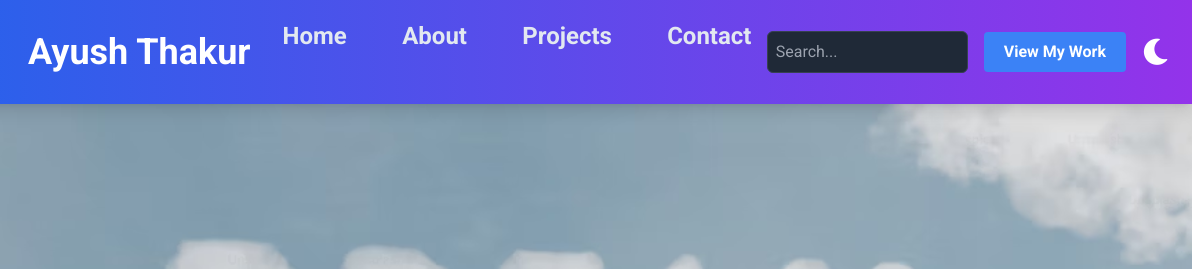
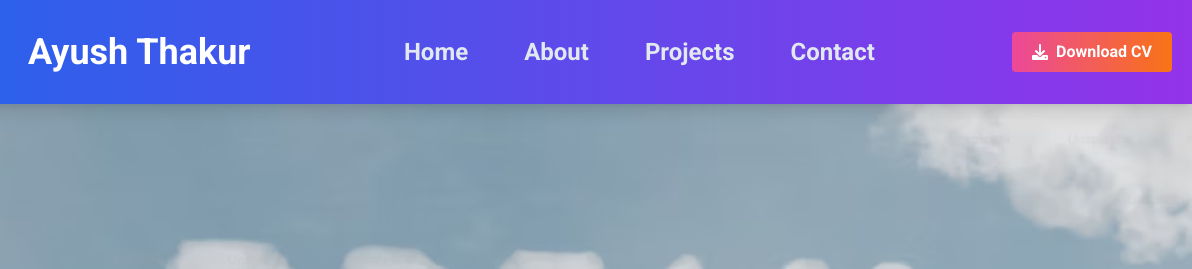
Before and after one commit to ayushthakur163/portfolio-1, a plain HTML site: page index.html in a window 1280 px wide. Shown: the top 269 px of the page, 88-1280 px from the left. Drawn offline with nearby package versions, Linux system fonts and the light colour scheme.

Commit message:
include downloaded cv

```diff
--- a/index.html
+++ b/index.html
@@ -9,7 +9,6 @@
     <link rel="stylesheet" href="https://cdnjs.cloudflare.com/ajax/libs/font-awesome/6.0.0-beta3/css/all.min.css">
     <link href="https://fonts.googleapis.com/css2?family=Roboto:wght@400;700&display=swap" rel="stylesheet">
     <link rel="manifest" href="manifest.json">
-
     <style>
         /* Existing styles */
         html {
@@ -72,13 +71,6 @@
             0% { background-position: 0% 0%; }
             50% { background-position: 100% 100%; }
             100% { background-position: 0% 0%; }
-        }
-        .dark-mode-toggle {
-            cursor: pointer;
-            transition: color 0.3s ease;
-        }
-        .dark-mode-toggle:hover {
-            color: #ffcc00;
         }
         .parallax {
             background-attachment: fixed;
@@ -163,6 +155,36 @@
         #back-to-top.show {
             display: flex; /* Show button when it's needed */
         }
+        /* Additional CSS for the "Download CV" button */
+        .creative-download-button {
+            position: relative;
+            overflow: hidden;
+            transition: transform 0.3s ease-in-out;
+        }
+
+        .creative-download-button::before {
+            content: '';
+            position: absolute;
+            top: 0;
+            left: 0;
+            width: 100%;
+            height: 100%;
+            background: rgba(255, 255, 255, 0.1);
+            transform: scaleX(0);
+            transform-origin: bottom right;
+            transition: transform 0.4s ease-in-out;
+        }
+
+        .creative-download-button:hover::before {
+            transform: scaleX(1);
+            transform-origin: bottom left;
+        }
+
+        .creative-download-button:hover {
+            transform: scale(1.1);
+            box-shadow: 0 0 15px rgba(0, 0, 0, 0.5);
+        }
+
     </style>
 </head>
 <body class="bg-gray-900 text-white custom-scrollbar">
@@ -182,14 +204,14 @@
                 <li><a href="#contact" class="text-2xl nav-link px-4 py-2 hover:text-yellow-300 transition-colors duration-300 hover-effect">Contact</a></li>
             </ul>
             <div class="hidden md:flex items-center space-x-4">
-                <input type="text" placeholder="Search..." class="p-2 rounded-md bg-gray-800 text-white border border-gray-700 focus:outline-none focus:ring-2 focus:ring-yellow-300 transition-transform duration-300 ease-in-out hover:scale-105">
-                <button class="h-10 bg-blue-500 hover:bg-blue-400 text-white font-bold py-2 px-5 rounded transition-all duration-300 ease-in-out hover-effect">
-                    View My Work
-                </button>
-                <i id="dark-mode-toggle" class="fas fa-moon dark-mode-toggle text-2xl md:text-3xl"></i>
+                <a href="re " download class="bg-gradient-to-r from-pink-500 to-orange-500 text-white font-bold py-2 px-5 rounded transition-all duration-300 ease-in-out hover:scale-105 creative-download-button flex items-center">
+                    <i class="fas fa-download mr-2"></i> Download CV
+                </a>
             </div>
         </div>
     </nav>
+
+
 
     <!-- Mobile Menu -->
     <div id="mobile-menu" class="mobile-menu">
@@ -201,6 +223,9 @@
             <li><a href="#contact" class="text-2xl text-white mb-4 hover:text-yellow-300 transition-colors duration-300">Contact</a></li>
         </ul>
     </div>
+
+
+
 
     <!-- Hero Section -->
     <div id="home" class="relative bg-cover bg-center min-h-screen bg-parallax-hero parallax animate-background">
@@ -295,37 +320,39 @@
     </footer>
 
         <!-- Back to Top Button -->
-    <button id="back-to-top" class="fixed bottom-4 right-4 bg-yellow-300 hover:bg-yellow-400 text-black font-bold py-2 px-4 rounded shadow-lg transition-transform duration-300 ease-in-out transform hover:scale-105 flex items-center">
-        <i class="fas fa-chevron-up"></i>
+        <button id="back-to-top" class="fixed bottom-5 right-5 bg-yellow-300 text-black font-bold py-2 px-4 rounded shadow-lg transition-transform duration-300 ease-in-out transform hover:scale-105">
+            ↑
         </button>
 
         <!-- JavaScript -->
         <script>
-        document.getElementById('menu-toggle').addEventListener('click', function() {
-            document.getElementById('mobile-menu').classList.toggle('active');
+            document.addEventListener('DOMContentLoaded', function() {
+                const menuToggle = document.getElementById('menu-toggle');
+                const mobileMenu = document.getElementById('mobile-menu');
+                const closeMenu = document.getElementById('close-menu');
+                const backToTopButton = document.getElementById('back-to-top');
+
+                menuToggle.addEventListener('click', function() {
+                    mobileMenu.classList.toggle('active');
                 });
 
-        document.getElementById('close-menu').addEventListener('click', function() {
-            document.getElementById('mobile-menu').classList.remove('active');
+                closeMenu.addEventListener('click', function() {
+                    mobileMenu.classList.remove('active');
                 });
 
-        document.getElementById('dark-mode-toggle').addEventListener('click', function() {
-            document.body.classList.toggle('dark-mode');
-        });
-
-        // Show or hide the "Back to Top" button based on scroll position
+                // Back to Top Button visibility
                 window.addEventListener('scroll', function() {
-            const backToTopButton = document.getElementById('back-to-top');
-            if (window.scrollY > 300) { // Show button after scrolling 300px
+                    if (window.scrollY > 300) {
                         backToTopButton.classList.add('show');
                     } else {
                         backToTopButton.classList.remove('show');
                     }
                 });
 
-                // Smooth scroll to top when the button is clicked
-                document.getElementById('back-to-top').addEventListener('click', function() {
+                // Smooth scroll to top
+                backToTopButton.addEventListener('click', function() {
                     window.scrollTo({ top: 0, behavior: 'smooth' });
+                });
             });
         </script>
     </body>
```
Also changed, not shown: 1 other file. Lines whose indentation alone changed are shown as unchanged.
